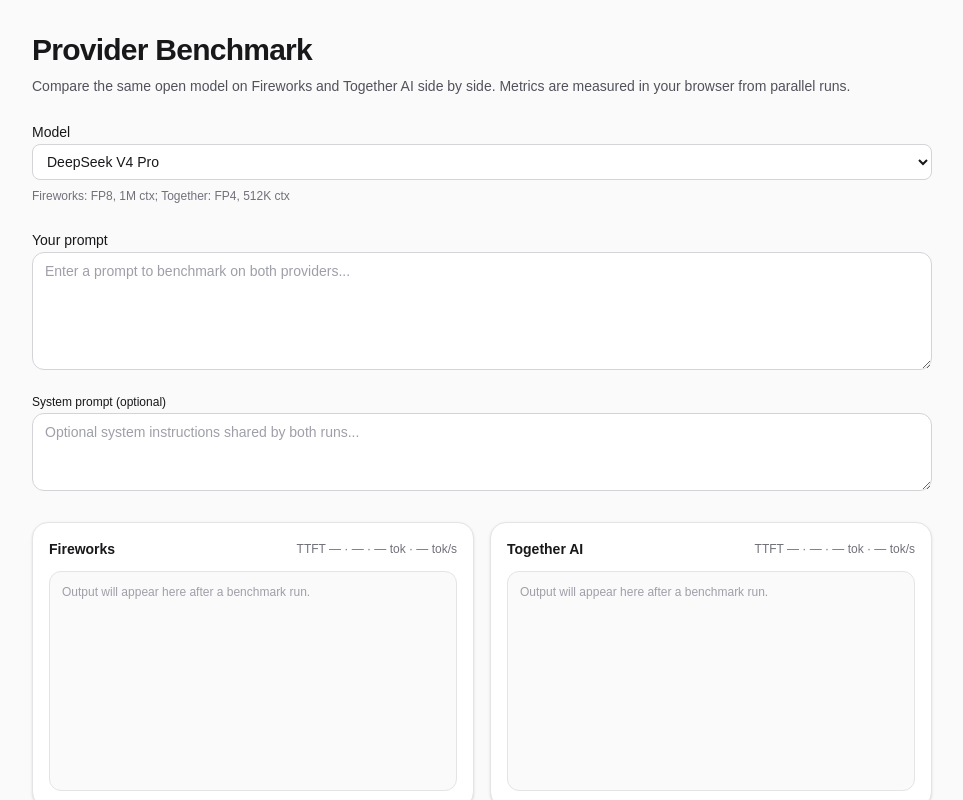
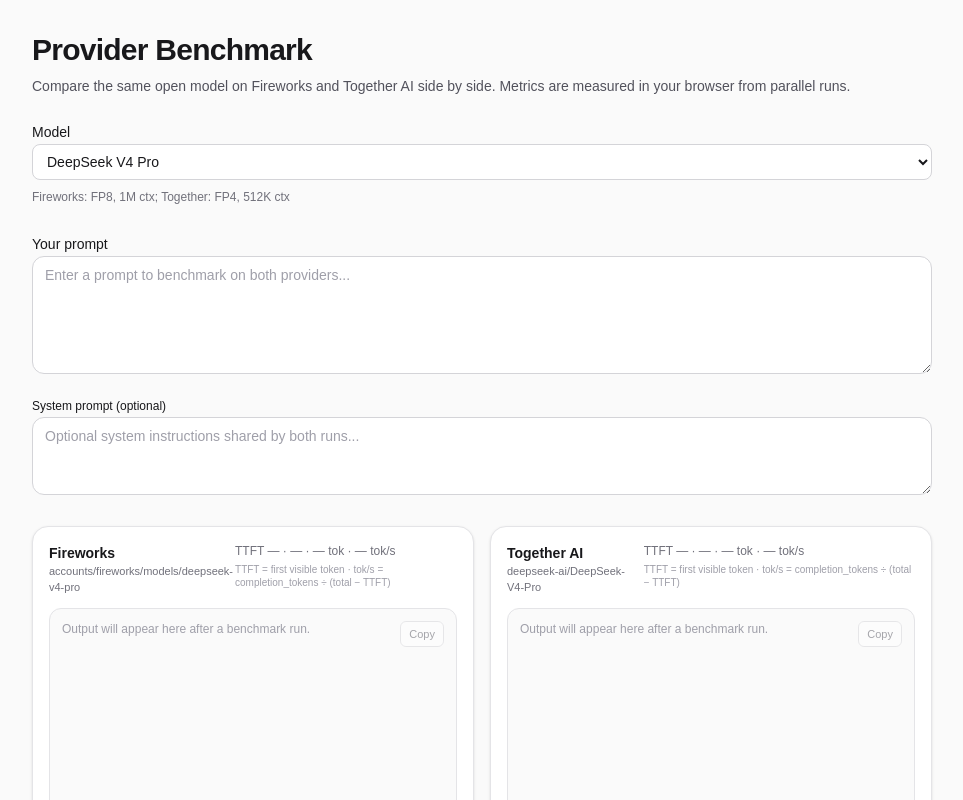
Before and after one commit to Shaswat27/provider-benchmark, a Next.js app: page / in a window 1280 px wide. Shown: the top 800 px of the page, without its empty margins (158-1121 px from the left). Built offline with nearby package versions, Linux system fonts and the light colour scheme.

Commit message:
Add: polished UI with metrics comparisons

```diff
--- /dev/null
+++ b/app/components/ComparisonSummary.tsx
@@ -0,0 +1,111 @@
+import type { ProviderPanelState } from "@/app/lib/parse-ndjson-stream";
+
+type ComparisonSummaryProps = {
+  fireworks: ProviderPanelState;
+  together: ProviderPanelState;
+};
+
+function percentDelta(a: number, b: number): number {
+  const baseline = Math.min(a, b);
+  if (baseline <= 0) return 0;
+  return Math.round((Math.abs(a - b) / baseline) * 100);
+}
+
+function formatComparisonLine(
+  metricLabel: string,
+  fireworksValue: number,
+  togetherValue: number,
+  formatValue: (value: number) => string,
+  lowerIsBetter: boolean,
+): string {
+  const fireworksFormatted = formatValue(fireworksValue);
+  const togetherFormatted = formatValue(togetherValue);
+  const base = `Fireworks ${metricLabel}: ${fireworksFormatted} · Together ${metricLabel}: ${togetherFormatted}`;
+
+  if (fireworksValue === togetherValue) return base;
+
+  const delta = percentDelta(fireworksValue, togetherValue);
+  if (delta === 0) return base;
+
+  if (lowerIsBetter) {
+    if (fireworksValue < togetherValue) {
+      return `${base} — Fireworks ${delta}% faster`;
+    }
+    return `${base} — Together ${delta}% faster`;
+  }
+
+  if (fireworksValue > togetherValue) {
+    return `${base} — Fireworks ${delta}% higher`;
+  }
+  return `${base} — Together ${delta}% higher`;
+}
+
+export function canShowComparisonSummary(
+  fireworks: ProviderPanelState,
+  together: ProviderPanelState,
+): boolean {
+  return (
+    fireworks.totalMs != null &&
+    together.totalMs != null &&
+    !fireworks.error &&
+    !together.error &&
+    !fireworks.isStreaming &&
+    !together.isStreaming
+  );
+}
+
+export function ComparisonSummary({
+  fireworks,
+  together,
+}: ComparisonSummaryProps) {
+  if (!canShowComparisonSummary(fireworks, together)) return null;
+
+  const lines: string[] = [];
+
+  if (fireworks.ttftMs != null && together.ttftMs != null) {
+    lines.push(
+      formatComparisonLine(
+        "TTFT",
+        fireworks.ttftMs,
+        together.ttftMs,
+        (value) => `${Math.round(value)} ms`,
+        true,
+      ),
+    );
+  }
+
+  lines.push(
+    formatComparisonLine(
+      "total",
+      fireworks.totalMs!,
+      together.totalMs!,
+      (value) => `${(value / 1000).toFixed(1)} s`,
+      true,
+    ),
+  );
+
+  if (fireworks.tokensPerSec != null && together.tokensPerSec != null) {
+    lines.push(
+      formatComparisonLine(
+        "tok/s",
+        fireworks.tokensPerSec,
+        together.tokensPerSec,
+        (value) => value.toFixed(1),
+        false,
+      ),
+    );
+  }
+
+  return (
+    <section className="rounded-2xl border border-zinc-200 bg-white p-4 text-sm text-zinc-600 shadow-sm dark:border-zinc-800 dark:bg-zinc-900 dark:text-zinc-400">
+      <h3 className="mb-2 text-xs font-semibold uppercase tracking-wide text-zinc-500 dark:text-zinc-400">
+        Comparison
+      </h3>
+      <ul className="space-y-1.5 tabular-nums">
+        {lines.map((line) => (
+          <li key={line}>{line}</li>
+        ))}
+      </ul>
+    </section>
+  );
+}
--- a/app/components/MetricsBadge.tsx
+++ b/app/components/MetricsBadge.tsx
@@ -48,6 +48,9 @@
           streaming…
         </span>
       ) : null}
+      <p className="mt-1 text-[10px] leading-snug text-zinc-400 dark:text-zinc-500">
+        TTFT = first visible token · tok/s = completion_tokens ÷ (total − TTFT)
+      </p>
     </div>
   );
 }
--- a/app/page.tsx
+++ b/app/page.tsx
@@ -1,5 +1,6 @@
 "use client";
 
+import { ComparisonSummary } from "@/app/components/ComparisonSummary";
 import { MarkdownOutput } from "@/app/components/MarkdownOutput";
 import { MetricsBadge } from "@/app/components/MetricsBadge";
 import {
@@ -11,15 +12,31 @@
 import { useRef, useState } from "react";
 
 type ProviderPanelProps = {
-  title: string;
+  providerName: string;
+  modelSlug: string;
   state: ProviderPanelState;
 };
 
-function ProviderPanel({ title, state }: ProviderPanelProps) {
+async function copyToClipboard(text: string) {
+  if (!text) return;
+  try {
+    await navigator.clipboard.writeText(text);
+  } catch {
+    // Ignore clipboard errors.
+  }
+}
+
+function ProviderPanel({ providerName, modelSlug, state }: ProviderPanelProps) {
   return (
     <article className="rounded-2xl border border-zinc-200 bg-white p-4 shadow-sm dark:border-zinc-800 dark:bg-zinc-900">
-      <div className="mb-3 flex flex-col gap-2 sm:flex-row sm:items-center sm:justify-between">
-        <h2 className="text-sm font-semibold">{title}</h2>
+      <div className="mb-3 flex flex-col gap-2">
+        <div className="flex flex-col gap-0.5 sm:flex-row sm:items-start sm:justify-between">
+          <div>
+            <h2 className="text-sm font-semibold">{providerName}</h2>
+            <p className="text-[11px] text-zinc-500 dark:text-zinc-400">
+              {modelSlug}
+            </p>
+          </div>
           <MetricsBadge
             ttftMs={state.ttftMs}
             totalMs={state.totalMs}
@@ -28,8 +45,17 @@
             isStreaming={state.isStreaming}
           />
         </div>
+      </div>
 
       <div className="relative min-h-[220px] rounded-xl border border-zinc-200 bg-zinc-50 p-3 dark:border-zinc-800 dark:bg-zinc-950">
+        <button
+          type="button"
+          onClick={() => void copyToClipboard(state.output)}
+          disabled={!state.output}
+          className="absolute right-3 top-3 rounded-md border border-zinc-300 bg-white px-2 py-1 text-[11px] text-zinc-600 transition hover:bg-zinc-100 disabled:cursor-not-allowed disabled:opacity-50 dark:border-zinc-700 dark:bg-zinc-900 dark:text-zinc-300 dark:hover:bg-zinc-800"
+        >
+          Copy
+        </button>
         <MarkdownOutput content={state.output} />
         {state.error ? (
           <p className="mt-2 text-xs text-red-600 dark:text-red-400">
@@ -145,7 +171,7 @@
             ))}
           </select>
           {selectedModel?.notes ? (
-            <p className="text-xs text-zinc-500 dark:text-zinc-400">
+            <p className="text-xs leading-relaxed text-zinc-500 dark:text-zinc-400">
               {selectedModel.notes}
             </p>
           ) : null}
@@ -188,9 +214,19 @@
         </section>
 
         <section className="grid grid-cols-1 gap-4 md:grid-cols-2">
-          <ProviderPanel title="Fireworks" state={fireworks} />
-          <ProviderPanel title="Together AI" state={together} />
+          <ProviderPanel
+            providerName="Fireworks"
+            modelSlug={selectedModel?.fireworksModel ?? ""}
+            state={fireworks}
+          />
+          <ProviderPanel
+            providerName="Together AI"
+            modelSlug={selectedModel?.togetherModel ?? ""}
+            state={together}
+          />
         </section>
+
+        <ComparisonSummary fireworks={fireworks} together={together} />
 
         <div className="flex flex-col items-center justify-center gap-2 sm:flex-row">
           <button
```
Lines whose indentation alone changed are shown as unchanged.
